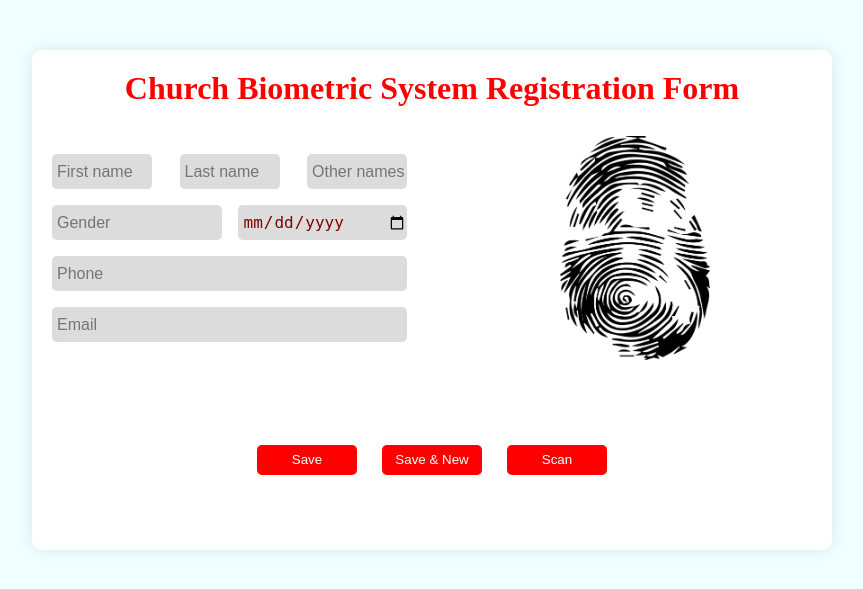
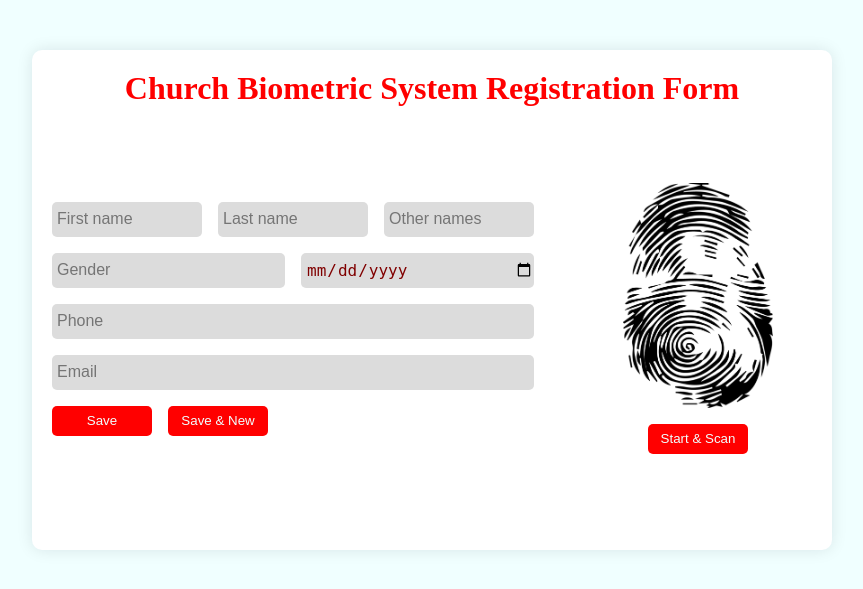
Before and after one commit to josephakaro/Biometric, a Flask app: page /register in a window 1280 px wide. Shown: the top 589 px of the page, without its empty margins (208-1071 px from the left). Run offline with Flask 3, Linux system fonts and the light colour scheme.

Commit message:
Separted Divs

```diff
--- a/app/static/main.css
+++ b/app/static/main.css
@@ -84,7 +84,7 @@ h1{
 
 .personal-info{
     display: flex;
-    flex: 1;
+    flex: 2;
     flex-direction: column;
     justify-content: center;
     align-items: center;
@@ -125,7 +125,7 @@ h1{
 }
 
 .personal-info .names input{
-    width: 100px;
+    width: 150px;
 }
 
 .personal-info .age-gender{
@@ -133,31 +133,32 @@ h1{
     flex-direction: row;
     justify-content: space-between;
     align-items: center;
+    width: 100%;
 
     gap: 1em;
 }
 
 .personal-info .age-gender input{
     width: 100%;
+
 }
 
 .personal-info .contact input{
     width: 100%;
 }
 
-.btn-register{
-    display: flex;
-    flex: 1;
-    justify-content: space-between;
-    align-items: center;
 
-    width: 350px;
-}
 
-.btn-register button{
+.btn-register {
     background-color: red;
     width: 100px;
     height: 30px;
-
     color: azure;
-}
+    }
+    .Save-New{
+        display: flex;
+        justify-content: flex-start;
+        align-items: center;
+        width: 100%;
+        gap: 1em;
+    }
--- a/app/templates/register.html
+++ b/app/templates/register.html
@@ -17,22 +17,22 @@
             </div>
             <div class="age-gender">
                 <input type="text" name="Gender" placeholder="Gender" required>
-                <input type="date" name="DateOfBirth" required>
+                <input type="date" name="DateOfBirth" placeholder="Date Of Birth"  required>
             </div>
             <div class="contact">
                 <input type="tel" name="Phone" placeholder="Phone" required>
                 <input type="email" name="Email" placeholder="Email" required>
             </div>
+            <div class="Save-New">
+            <button class="btn-register">Save</button>
+            <button class="btn-register">Save & New</button>
+            </div>
         </div>
         <div class="biometric-info">
             <img src="{{url_for('static', filename='img/finger_0.png')}}" width="150px"/>
+            <button class="btn-register">Start & Scan</button>
         </div>
     </div>
-        <div class="btn-register">
-            <button>Save</button>
-            <button>Save & New</button>
-            <button>Scan</button>
-        </div>
 </form>
 </div>
 {% endblock %}
--- a/joseph/pyvenv.cfg
+++ /dev/null
@@ -1,5 +0,0 @@
-home = C:\Users\lenovo\AppData\Local\Programs\Python\Python312
-include-system-site-packages = false
-version = 3.12.3
-executable = C:\Users\lenovo\AppData\Local\Programs\Python\Python312\python.exe
-command = C:\Users\lenovo\AppData\Local\Programs\Python\Python312\python.exe -m venv C:\Users\lenovo\DataGripProjects\Biometric\joseph
```
Also changed, not shown: 12 other files.
